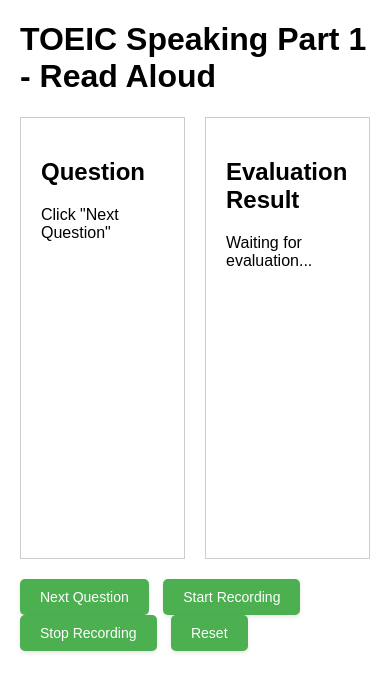
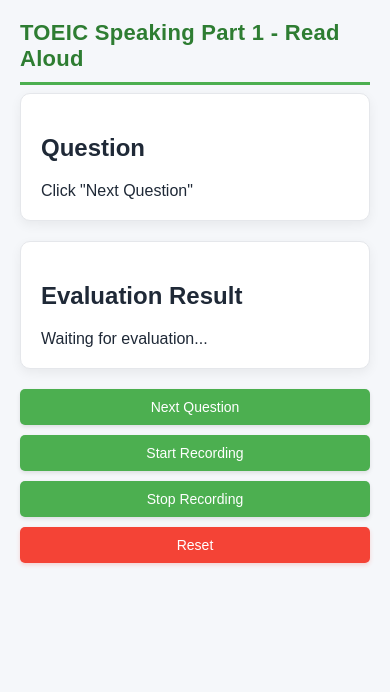
Before and after one commit to thinh12a10/Toeic_coach, a FastAPI app: page /part1 in a window 390 px wide. Shown: the top 692 px of the page. Run offline with FastAPI, Linux system fonts and the light colour scheme.

Commit message:
[Toeic][Part1] Improve UI for part 1
[DESC]
Improve UI for part 1
Improve logic for text generate

```diff
--- a/app/services/part1_service.py
+++ b/app/services/part1_service.py
@@ -2,7 +2,6 @@ import random
 import uuid
 
 from app.services.gemini_service import GeminiService
-
 
 class Part1Service:
 
--- a/app/static/style.css
+++ b/app/static/style.css
@@ -1,6 +1,19 @@
 body {
     font-family: Arial, sans-serif;
     margin: 20px;
+    background-color: #f5f7fa;
+    color: #1f2937;
+}
+
+h1,
+.part-title {
+    color: #2e7d32;
+    font-size: 28px;
+    font-weight: 700;
+    margin: 0 0 8px 0;
+    padding-bottom: 10px;
+    border-bottom: 3px solid #4CAF50;
+    letter-spacing: 0.3px;
 }
 
 .container {
@@ -10,20 +23,150 @@ body {
 
 .left-panel {
     flex: 1;
-    border: 1px solid #ccc;
+    border: 1px solid #e5e7eb;
+    border-radius: 10px;
     padding: 20px;
     min-height: 400px;
+    background-color: #ffffff;
+    box-shadow: 0 4px 12px rgba(0, 0, 0, 0.06);
+    transition: transform 0.25s ease, box-shadow 0.25s ease;
+}
+
+.left-panel:hover {
+    transform: translateY(-3px);
+    box-shadow: 0 8px 20px rgba(0, 0, 0, 0.10);
 }
 
 .right-panel {
     flex: 1;
-    border: 1px solid #ccc;
+    border: 1px solid #e5e7eb;
+    border-radius: 10px;
     padding: 20px;
     min-height: 400px;
+    background-color: #ffffff;
+    box-shadow: 0 4px 12px rgba(0, 0, 0, 0.06);
+    transition: transform 0.25s ease, box-shadow 0.25s ease;
+}
+
+.right-panel:hover {
+    transform: translateY(-3px);
+    box-shadow: 0 8px 20px rgba(0, 0, 0, 0.10);
 }
 
 .controls {
     margin-top: 20px;
+}
+
+.part1-image {
+    width: 100%;
+    max-height: 360px;
+    object-fit: contain;
+    border-radius: 8px;
+    background: #000;
+    display: block;
+    margin: 0 auto;
+}
+
+.choices {
+    display: flex;
+    flex-direction: column;
+    gap: 10px;
+    margin-top: 8px;
+}
+
+.choice {
+    display: flex;
+    align-items: center;
+    gap: 10px;
+    padding: 12px;
+    border: 1px solid #ddd;
+    border-radius: 6px;
+    cursor: pointer;
+    transition: all 0.2s ease;
+    background-color: #fff;
+    font-size: 15px;
+    color: #1f2937;
+}
+
+.choice:hover {
+    border-color: #4CAF50;
+    background-color: #f1f8f3;
+    transform: translateY(-1px);
+    box-shadow: 0 2px 6px rgba(76, 175, 80, 0.15);
+}
+
+.choice input[type="radio"] {
+    accent-color: #4CAF50;
+    cursor: pointer;
+}
+
+.choice.selected,
+.choice input[type="radio"]:checked+.choice-label {
+    border-color: #4CAF50;
+    background-color: #e8f5e9;
+    box-shadow: 0 2px 6px rgba(76, 175, 80, 0.2);
+}
+
+.choice-label {
+    flex: 1;
+    cursor: pointer;
+}
+
+.feedback {
+    margin-top: 16px;
+    padding: 12px 14px;
+    border-radius: 6px;
+    font-size: 15px;
+    font-weight: 500;
+    line-height: 1.4;
+    display: none;
+}
+
+.feedback.show {
+    display: block;
+}
+
+.feedback.correct {
+    background: #e8f5e9;
+    color: #2e7d32;
+    border-left: 4px solid #4CAF50;
+}
+
+.feedback.incorrect {
+    background: #fdecea;
+    color: #b71c1c;
+    border-left: 4px solid #f44336;
+}
+
+.feedback .explanation {
+    display: block;
+    margin-top: 6px;
+    font-weight: 400;
+    font-size: 14px;
+    color: inherit;
+    opacity: 0.9;
+}
+
+@media (max-width: 768px) {
+    .container {
+        flex-direction: column;
+    }
+
+    .left-panel,
+    .right-panel {
+        min-height: auto;
+    }
+
+    h1,
+    .part-title {
+        font-size: 22px;
+    }
+
+    button {
+        width: 100%;
+        margin-right: 0;
+        margin-bottom: 10px;
+    }
 }
 
 button {
@@ -38,6 +181,8 @@ button {
     cursor: pointer;
     transition: all 0.3s ease;
     box-shadow: 0 2px 4px rgba(0, 0, 0, 0.1);
+    min-width: 150px;
+    text-align: center;
 }
 
 button:hover {
@@ -58,3 +203,18 @@ button:disabled {
     transform: none;
     box-shadow: none;
 }
+
+#reset-btn {
+    background-color: #f44336;
+    box-shadow: 0 2px 4px rgba(244, 67, 54, 0.2);
+}
+
+#reset-btn:hover {
+    background-color: #da190b;
+    box-shadow: 0 4px 8px rgba(244, 67, 54, 0.3);
+}
+
+#reset-btn:active {
+    background-color: #b71c1c;
+    box-shadow: 0 1px 2px rgba(244, 67, 54, 0.2);
+}
```
Also changed, not shown: app/services/gemini_service.py (+11 -7 lines), app/utils/config.py (added, +57 -0 lines).
